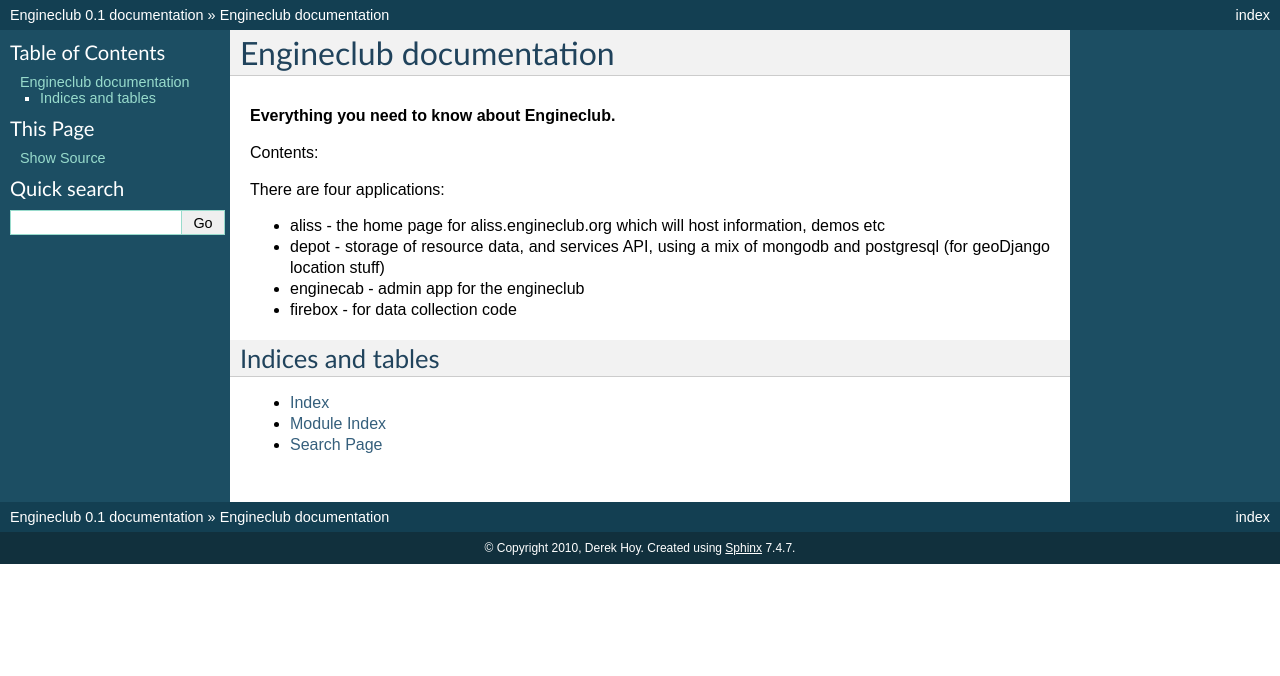
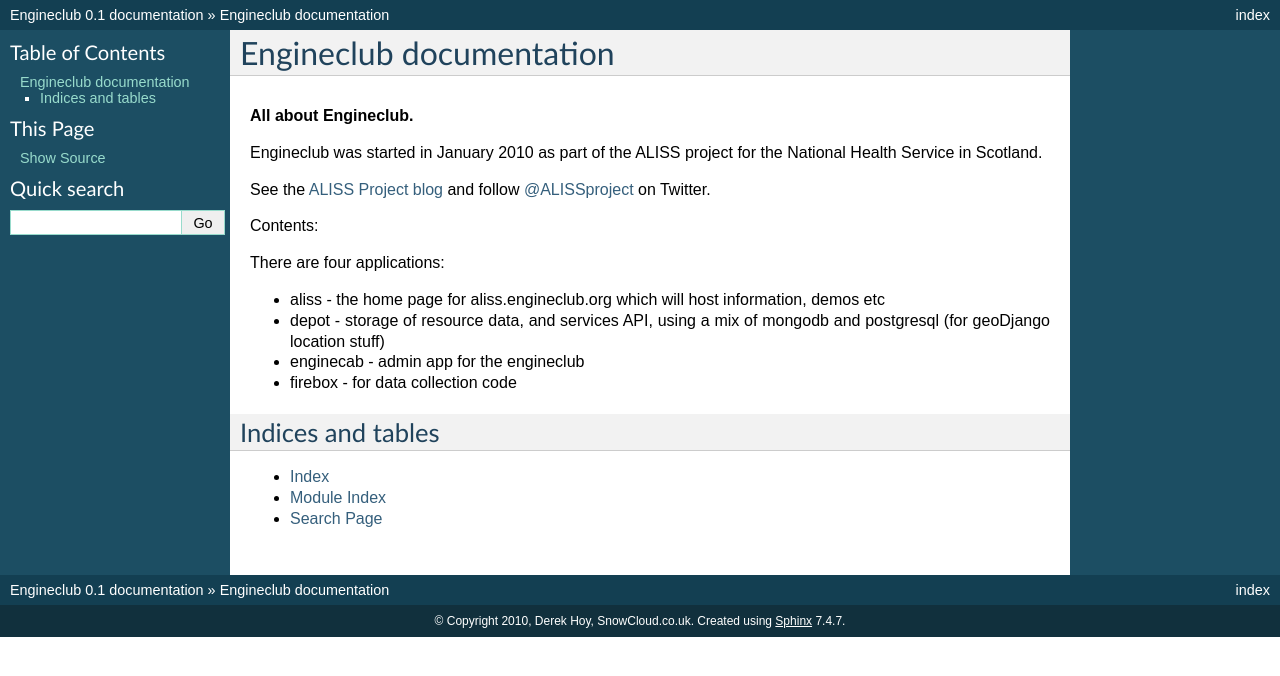
Before and after one commit to snowcloud/engineclub, a Sphinx documentation site: the page built from docs/index.txt, in a window 1280 px wide. Shown: the top 676 px of the page. Built offline with Sphinx 7.4.7, drawn with Linux system fonts in a browser that asks for light colours.

```diff
--- a/docs/conf.py
+++ b/docs/conf.py
@@ -38,7 +38,7 @@ master_doc = 'index'
 
 # General information about the project.
 project = u'Engineclub'
-copyright = u'2010, Derek Hoy'
+copyright = u'2010, Derek Hoy, SnowCloud.co.uk'
 
 # The version info for the project you're documenting, acts as replacement for
 # |version| and |release|, also used in various other places throughout the
--- a/docs/index.txt
+++ b/docs/index.txt
@@ -7,7 +7,14 @@
 Engineclub documentation
 ======================================
 
-.. rubric:: Everything you need to know about Engineclub.
+.. rubric:: All about Engineclub.
+
+Engineclub was started in January 2010 as part of the ALISS project for the National Health Service in Scotland.
+
+See the `ALISS Project blog`_ and follow `@ALISSproject`_ on Twitter.
+
+.. _ALISS Project blog: http://www.aliss.scot.nhs.uk/
+.. _@ALISSproject: http://twitter.com/alissproject
 
 Contents:
 
```
Also changed, not shown: README.rst (added, +20 -0 lines), 9 other files.
